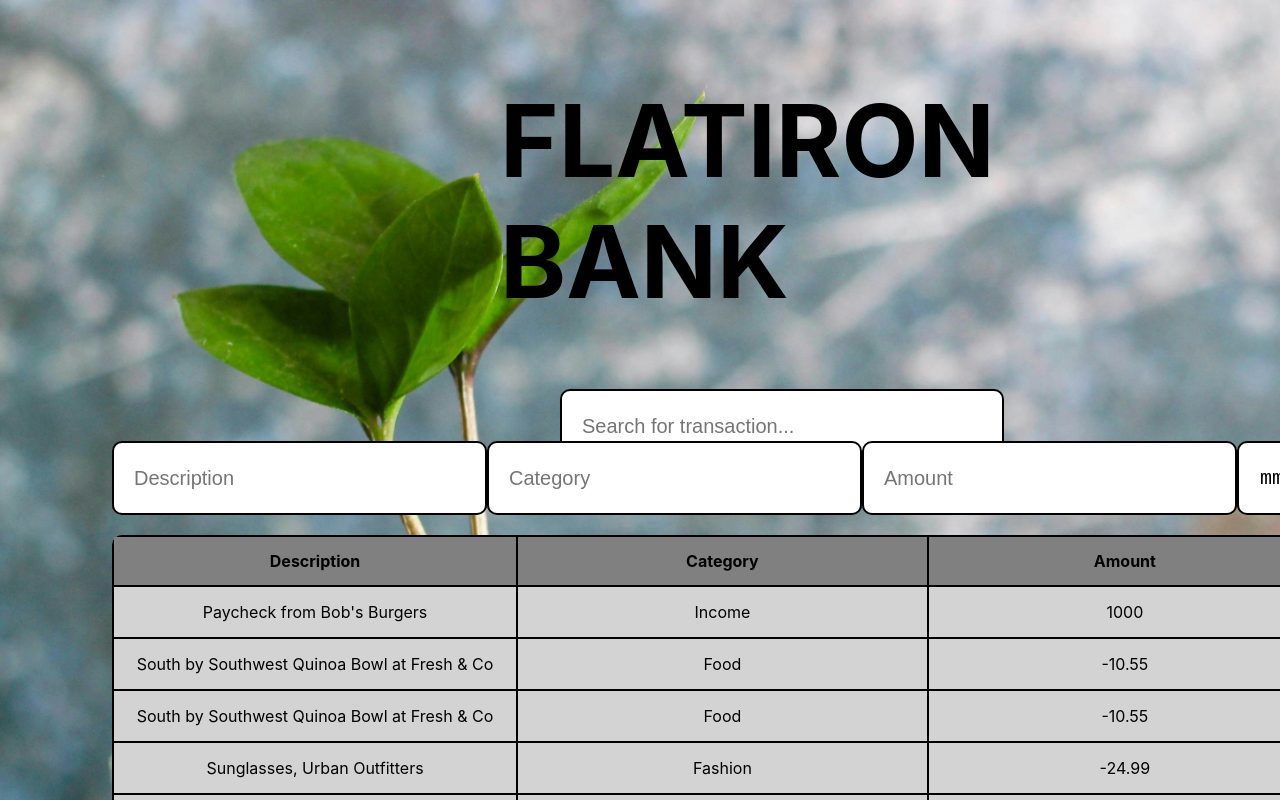
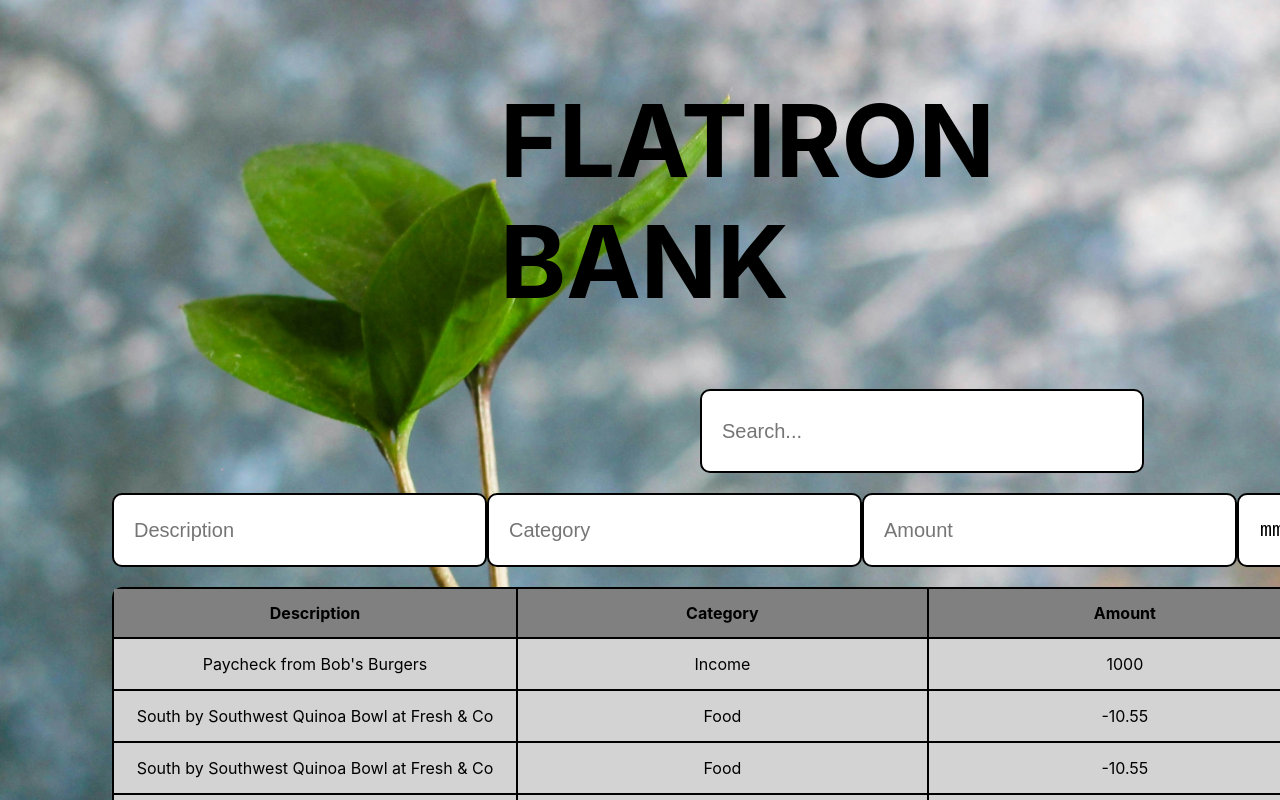
Before and after one commit to DevNorah/phase-2-code-challenge-1, a React (Create React App) app: page / in a window 1280 px wide. Shown: the top 800 px of the page. Built offline with nearby package versions, Linux system fonts and the light colour scheme; data requests are answered from the project's data file.

Commit message:
Gave functionality

```diff
--- a/src/Components/SearchInput.jsx
+++ b/src/Components/SearchInput.jsx
@@ -1,9 +1,14 @@
-import React from 'react'
+import React,{useState} from 'react'
 
-function SearchInput() {
+const SearchInput = ({onSearch}) => {
+    const [query, setQuery] =useState('')
+    const handleSearch = (e) => {
+        setQuery(e.target.value)
+        onSearch(e.target.value)
+    }
   return (
-    <div className='search-input'>
-        <input type="text" placeholder='Search for transaction...'/>
+    <div>
+        <input className="search-input" type="text" placeholder='Search...' value={query} onChange={handleSearch} />
     </div>
   )
 }
```
